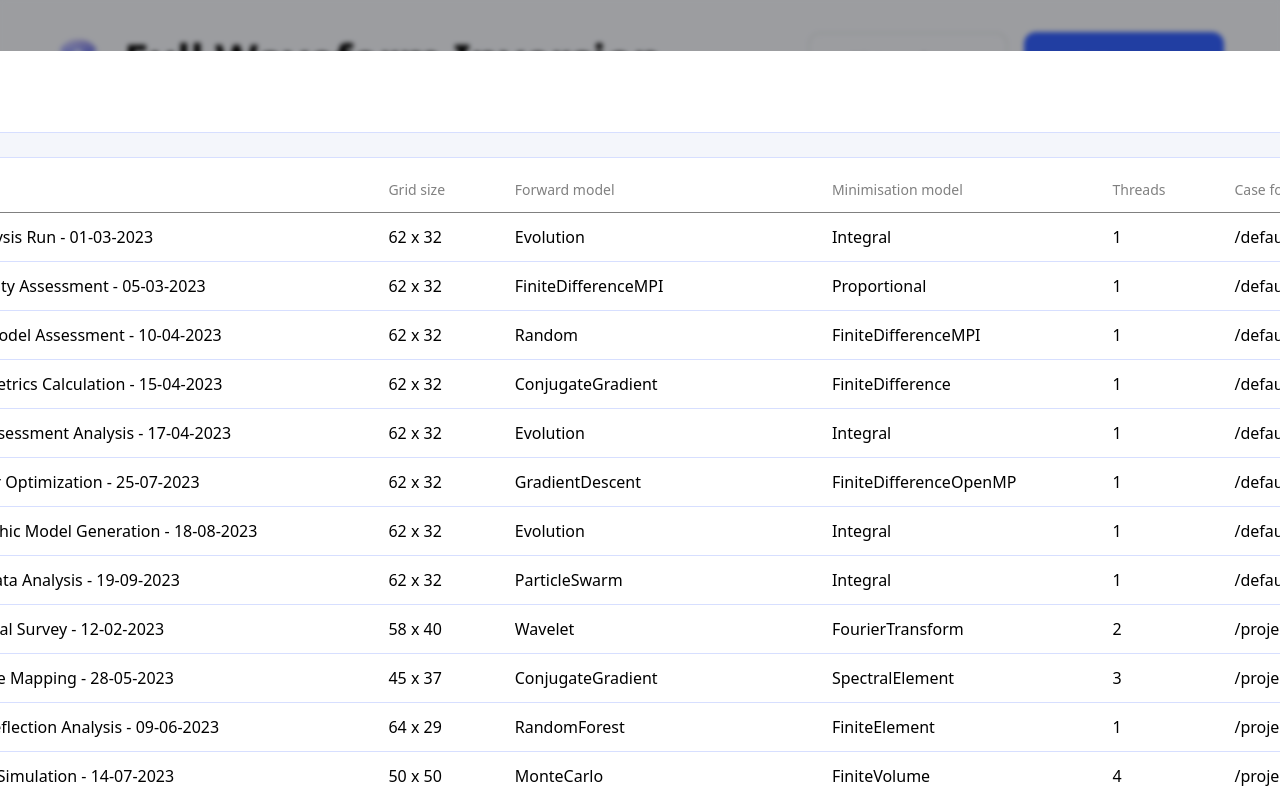
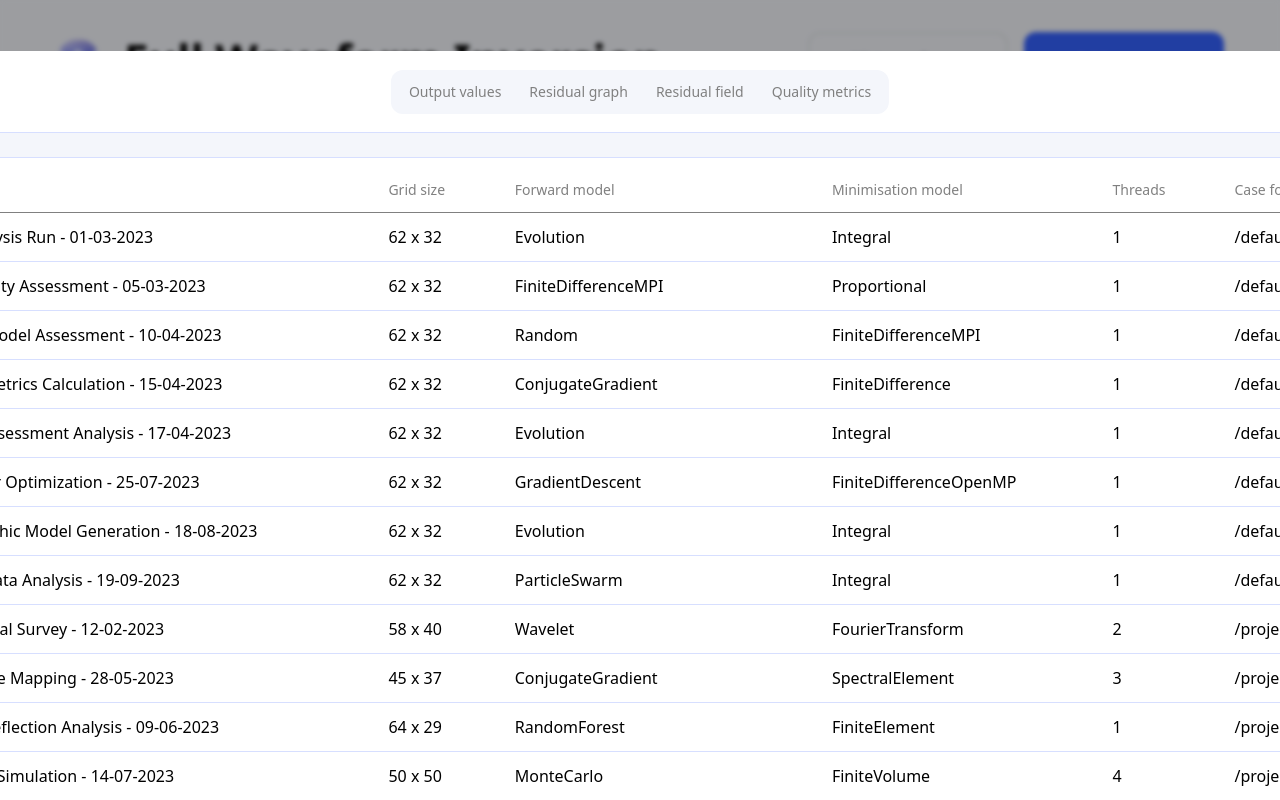
Before and after one commit to SalarGit/FWI, a React (Vite) app in the folder full-waveform-inversion/: page / in a window 1280 px wide. Both pictures are taken after a click on the button "History of runs". Shown: the top 800 px of the page. Built offline with nearby package versions, Linux system fonts and the light colour scheme.

Commit message:
Front-End HistoryOfRuns
Fixed front-end of HistoryOfRuns. Made back-up so I can restructure the files and code.

```diff
--- a/full-waveform-inversion/src/App.jsx
+++ b/full-waveform-inversion/src/App.jsx
@@ -7,20 +7,20 @@ import Settings from './components/settings/Settings.jsx';
 import Input from './components/IO/Input.jsx';
 import Output from './components/IO/Output.jsx';
 import NewRun from './components/header/sections/NewRun.jsx';
-import HistoryRuns from './components/header/sections/HistoryRuns.jsx';
+import HistoryOfRuns from './components/header/sections/historyofruns/HistoryOfRuns.jsx';
 
 
 function App() {
     // const globalCond = true;
 
     const [addingNewRun, setAddingNewRun] = useState(false);
-    const [historyRuns, setHistoryRuns] = useState(false);
+    const [historyOfRuns, setHistoryOfRuns] = useState(false);
 
     function handleSetAddingNewRun() {
         setAddingNewRun((prevState) => prevState ? false : true);
     }
-    function handleSetHistoryRuns() {
-        setHistoryRuns((prevState) => prevState ? false : true);
+    function handleSetHistoryOfRuns() {
+        setHistoryOfRuns((prevState) => prevState ? false : true);
     }
 
     return (
@@ -32,12 +32,12 @@ function App() {
         >
             {/* scrollbar-thin scrollbar-webkit*/}
             {/* Header */}
-            <Header handleSetAddingNewRun={handleSetAddingNewRun} handleSetHistoryRuns={handleSetHistoryRuns} />
+            <Header handleSetAddingNewRun={handleSetAddingNewRun} handleSetHistoryOfRuns={handleSetHistoryOfRuns} />
             {addingNewRun &&
                 <NewRun onClose={handleSetAddingNewRun} />
             }
-            {historyRuns &&
-                <HistoryRuns onClose={handleSetHistoryRuns} />
+            {historyOfRuns &&
+                <HistoryOfRuns onClose={handleSetHistoryOfRuns} />
             }
 
             {/* runs.length */}
@@ -45,11 +45,11 @@ function App() {
                 <div className='ml-6 mb-8 flex items-center'>
 
                     {Object.entries(runs).map((run) =>
-                    <div className={`h-12 py-3 px-9 ${run[1] && 'border-b-2 border-[#3561fe] text-[#3561fe]'}
-                        text-base font-semibold`}
-                        >
-                            {run[0]}
-                    </div>
+                        <div className={`h-12 py-3 px-9 ${run[1] && 'border-b-2 border-[#3561fe] text-[#3561fe]'}
+                            text-base font-semibold`}
+                            >
+                                {run[0]}
+                        </div>
                     )}
                 </div>
             }
--- a/full-waveform-inversion/src/components/IO/Output.jsx
+++ b/full-waveform-inversion/src/components/IO/Output.jsx
@@ -1,16 +1,16 @@
+import { outputTypes } from "../../data.js";
+
 import EmptyGraphs from "./EmptyGraphs.jsx";
 import UpperPart from "../custom/UpperPart.jsx";
 import DropdownMenu from "../custom/dropdownmenus/regular/DropdownMenu.jsx";
 
 export default function Output() {
-    const items = ['Output values', 'Residual graph', 'Residual field', 'Quality metric'];
-
     // relative
     return (
         <div className="flex flex-col bg-white border border-[#D7DFFF] pl- rounded-3xl w-1/2 h-[530px] backdrop-blur">
             <UpperPart heading="Calculated output" styling="pl-8 pr-6 py-4">
                 {/* <div className="w-[277px]"> */}
-                    <DropdownMenu initialValue="Output values" items={items} width="w-[277px]" />
+                    <DropdownMenu initialValue="Output values" items={outputTypes} width="w-[277px]" />
                 {/* </div> */}
             </UpperPart>
 
--- a/full-waveform-inversion/src/components/header/Header.jsx
+++ b/full-waveform-inversion/src/components/header/Header.jsx
@@ -3,17 +3,17 @@ import { useState } from 'react';
 import '../../index.css';
 import logo from '../../assets/fwi-logo.png';
 import NewRun from './sections/NewRun.jsx';
-import HistoryRuns from './sections/HistoryRuns.jsx';
+import HistoryOfRuns from './sections/historyofruns/HistoryOfRuns.jsx';
 
-export default function Header({ handleSetAddingNewRun, handleSetHistoryRuns }) {
+export default function Header({ handleSetAddingNewRun, handleSetHistoryOfRuns }) {
     // const [addingNewRun, setAddingNewRun] = useState(false);
-    // const [historyRuns, setHistoryRuns] = useState(false);
+    // const [historyOfRuns, setHistoryOfRuns] = useState(false);
 
     // function handleSetAddingNewRun() {
     //     setAddingNewRun((prevState) => prevState ? false : true);
     // }
-    // function handleSetHistoryRuns() {
-    //     setHistoryRuns((prevState) => prevState ? false : true);
+    // function handleSetHistoryOfRuns() {
+    //     setHistoryOfRuns((prevState) => prevState ? false : true);
     // }
     // const styling = addingNewRun ? 'backdrop-blur' : '';
 
@@ -21,8 +21,8 @@ export default function Header({ handleSetAddingNewRun, handleSetHistoryRuns })
         // Header Container
         // fix 120px
         <>
-        {/* {historyRuns &&
-            <HistoryRuns onClose={handleSetHistoryRuns} />
+        {/* {historyOfRuns &&
+            <HistoryOfRuns onClose={handleSetHistoryOfRuns} />
         } */}
 
         <div className={`flex items-center justify-between min-w-screen pb-8`}>
@@ -40,14 +40,14 @@ export default function Header({ handleSetAddingNewRun, handleSetHistoryRuns })
             <div className='flex space-x-4'>
                 {/* Border inside, force height */}
                 <div className='relative'>
-                    <button onClick={handleSetHistoryRuns}
+                    <button onClick={handleSetHistoryOfRuns}
                         className={`w-[200px] h-[56px] border-2 rounded-xl`}
                     >
                         History of runs
                     </button>
 
-                    {/* {historyRuns &&
-                        <HistoryRuns onClose={handleSetHistoryRuns} />
+                    {/* {historyOfRuns &&
+                        <HistoryOfRuns onClose={handleSetHistoryOfRuns} />
                     } */}
                 </div>
                 <div className='relative'>
--- a/full-waveform-inversion/src/components/header/sections/HistoryRuns.jsx
+++ b/full-waveform-inversion/src/components/header/sections/historyofruns/HistoryOfRuns.jsx
@@ -1,15 +1,26 @@
 import { useState } from 'react';
 
-import { tableHeaders, tableData } from '../../../data';
+import { tableHeaders, tableData, outputTypes } from '../../../../data';
 
-import UpperPart from '../../custom/UpperPart';
-import closeBig from '../../../assets/close-big.png';
-import search from '../../../assets/search.png';
-import BorderTop from '../../custom/borders/BorderTop';
-import BorderBottom from '../../custom/borders/BorderBottom';
-import H1 from '../../custom/headings/H1';
+import UpperPart from '../../../custom/UpperPart';
+import closeBig from '../../../../assets/close-big.png';
+import search from '../../../../assets/search.png';
+import BorderTop from '../../../custom/borders/BorderTop';
+import BorderBottom from '../../../custom/borders/BorderBottom';
+import H1 from '../../../custom/headings/H1';
 
-export default function HistoryRuns({ onClose }) {
+export default function HistoryOfRuns({ onClose }) {
+    const [selectedRuns, setSelectedRuns] = useState([]);
+    const [selectedOutputType, setSelectedOutputType] = useState();
+
+    function selectOutputType(outputType) {
+        // Check if chosen output type is alrdy selected, so that site doesn't refresh unnecessarily.
+        setSelectedOutputType((prev) => {
+            if (prev !== outputType) {
+                return outputType;
+            }
+        });
+    }
 
     const th = 'text-start text-sm font-medium text-[#808080] px-6 py-[12px] border-b border-[#808080]'
     const td = 'px-6 py-3 border-b border-[#D7DFFF]'
@@ -28,14 +39,39 @@ export default function HistoryRuns({ onClose }) {
                 <div className='flex flex-col'>
                     {/* Upper part */}
                     <div className='flex items-center justify-between px-6 py-[26px]
-                        w-[1746px] h-[81px] bg-white  rounded-t-3xl'
-                        >
-                        <H1 heading='Mode:'/>
-                        <button className='hover:bg-[#F1F4FF] duration-200 rounded-md'
-                            onClick={onClose}
-                        >
-                            <img src={closeBig} alt="close-big.png" />
-                        </button>
+                        w-[1746px] h-[81px] bg-white  rounded-t-3xl
+                        relative'
+                    >
+                        <H1 heading='History of runs'/>
+
+                        {/* px-6 py-[26px]  */}
+                        {/* <div className='absolute  -full flex items-center justify-center'> This way 'X' button becomes unclickable */}
+                        <div className='absolute left-1/2 transform -translate-x-1/2'>
+                            <div className='flex items-center space-x-1
+                                p-[6px] rounded-xl bg-[#F4F6FB]'
+                            >
+
+                                {outputTypes.map((outputType) =>
+                                    <button className={`px-3 py-[6px] font-medium text-sm ${outputType === selectedOutputType ? 'bg-white rounded-s' : 'text-[#808080]'}`}
+                                        onClick={() => setSelectedOutputType(outputType)}
+                                    >
+                                        {outputType}
+                                    </button>
+                                )}
+                            </div>
+                        </div>
+                        <div className='flex space-x-6 items-center'>
+                            <button className={`px-4 py-[10px] border rounded-xl
+                                ${selectedRuns.length === 0 ? 'border-[#B6B7BE] text-[#B6B7BE]' : 'border-[#3561fe] text-[#3561fe]'}`}
+                            >
+                                Download
+                            </button>
+                            <button className='hover:bg-[#F1F4FF] duration-200 rounded-md size-6'
+                                onClick={onClose}
+                            >
+                                <img src={closeBig} alt="close-big.png" />
+                            </button>
+                        </div>
                     </div>
 
                     {/* Lower part */}
--- a/full-waveform-inversion/src/data.js
+++ b/full-waveform-inversion/src/data.js
@@ -137,3 +137,10 @@ export const runs = {
     'Run 3': false,
     'Run 4': false,
 }
+
+export const outputTypes = [
+    'Output values',
+    'Residual graph',
+    'Residual field',
+    'Quality metrics'
+]
```
Also changed, not shown: full-waveform-inversion/src/components/header/sections/historyofruns/RunsViewer.jsx (added, +70 -0 lines).
